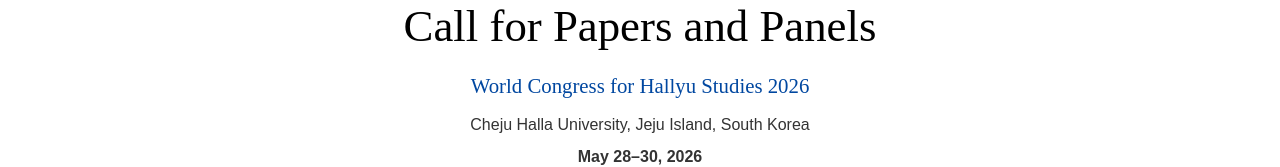
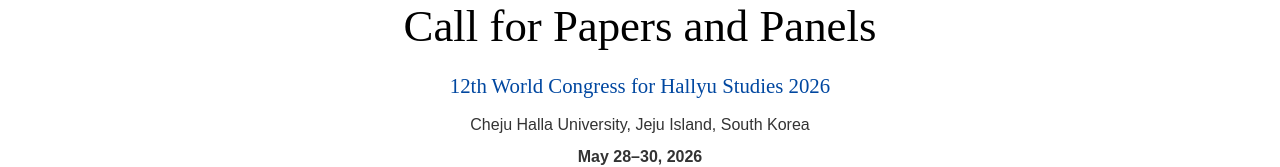
Before and after one commit to willfadeneva/WAHS, a Next.js app: page / in a window 1280 px wide. Shown: the part 602-769 px from the top of the page. Built offline with nearby package versions, Linux system fonts and the light colour scheme.

Commit message:
Add 12th to congress title

```diff
--- a/src/app/page.tsx
+++ b/src/app/page.tsx
@@ -32,7 +32,7 @@ export default function HomePage() {
             Call for Papers and Panels
           </h2>
           <h3 style={{ fontFamily: "'DM Serif Display', serif", fontSize: '1.3rem', color: '#0047A0', marginBottom: '12px' }}>
-            World Congress for Hallyu Studies 2026
+            12th World Congress for Hallyu Studies 2026
           </h3>
           <p style={{ fontSize: '1rem', color: '#333', marginBottom: '8px' }}>
             Cheju Halla University, Jeju Island, South Korea
```
